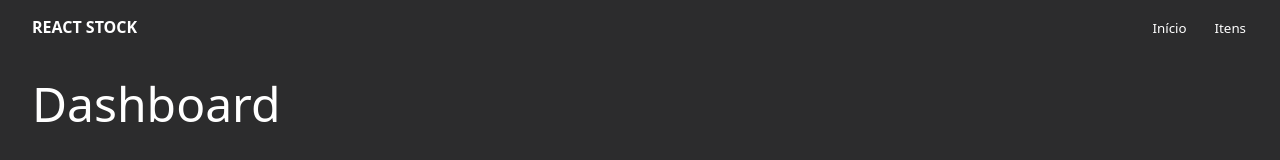
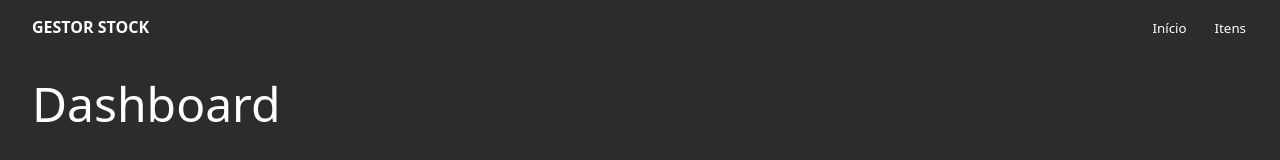
Before and after one commit to brendocarvalho/Gestor-Estoque, a React (Vite) app: page / in a window 1280 px wide. Shown: the top 160 px of the page. Built offline with nearby package versions, Linux system fonts and the light colour scheme.

Commit message:
update built version

```diff
--- a/src/components/Header/index.jsx
+++ b/src/components/Header/index.jsx
@@ -5,7 +5,7 @@ export default function Header() {
   return (
     <section className={style.container}>
       <p>
-        <strong>REACT STOCK</strong>
+        <strong>GESTOR STOCK</strong>
       </p>
       <nav className={style.navbar}>
         <Link to="/">
```
